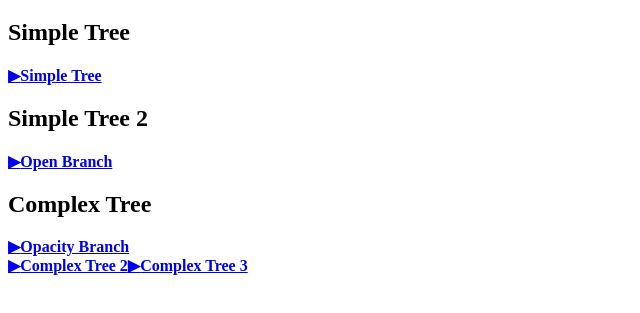
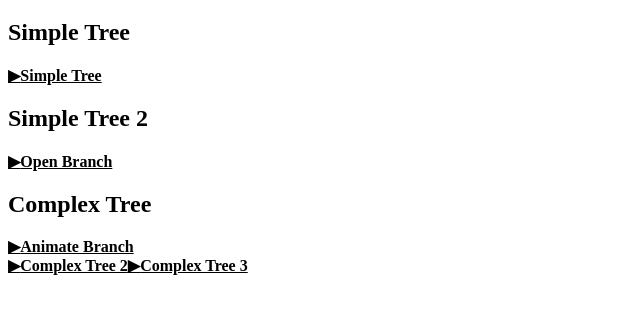
Before and after one commit to anhr/TreeElement, a plain HTML site: page index.html in a window 1280 px wide. Shown: the part 205-518 px from the top of the page, without its empty margins (0-640 px from the left). Drawn offline with Linux system fonts and the light colour scheme.

Commit message:
TreeElement project

```diff
--- a/index.html
+++ b/index.html
@@ -5,84 +5,9 @@
     <meta charset="utf-8" />
     <title>Tree Element</title>
     <meta name="author" content="Andrej Hristoliubov anhr@mail.ru">
-    <style>
-        .branchLeft {
-            margin-left: 10px;
-        }
-
-        /* thanks to http://jsfiddle.net/FtL6G/ */
-        .b-toggle {
-            opacity: 0;
-            max-height: 0;
-            overflow: auto;/*hidden;*/
-            -moz-transition: opacity 1s, max-height 1s;
-            -ms-transition: opacity 1s, max-height 1s;
-            transition: opacity 1s, max-height 1s;
-            _display: none;
-        }
-        .expanded {
-            max-height: 1000px;
-            opacity: 1;
-            _display: block;
-        }
-    </style>
-
+    <link rel="stylesheet" href="myTreeView.css" type="text/css">
+    <script type="text/javascript" src="myTreeView.js"></script>
     <script type="text/javascript">
-        var myBranch = {
-            create: function (name, params, title, tagName) {
-                var el = document.createElement((typeof tagName == 'undefined') ? "div" : tagName);
-                el.innerHTML =
-                    '<a href="#" onclick="javascript: myBranch.onclickBranch(this)" ' + (((typeof title == 'undefined') || title == '') ? '' : 'title="' + title + '"') + '>'
-                        + '<b>'
-                            + '<span class="triangle">▶</span>'
-                            + '<span class="name">' + name + '</span>'
-                        + '</b>'
-                    + '</a>'
-                ;
-                var elA = el.querySelector('a');
-                elA.params = params;
-                return el;
-            },
-            onclickBranch: function (a) {
-                consoleLog("onclickBranch()");
-                var elBranch = a.parentElement.querySelector('.branch')
-                var triangle;
-                var isOpened = elBranch ?
-                    (
-                        (elBranch.className.indexOf('b-toggle') == -1) ?
-                        true :
-                        ((elBranch.className.indexOf(' expanded') != -1) ? true : false)
-                    )
-                    : false;
-                if (isOpened) {
-                    if (a.branchElement.className.indexOf('b-toggle') != -1)
-                        a.branchElement.className = a.branchElement.className.replace(' expanded', '');
-                    else a.parentElement.removeChild(elBranch);
-                    triangle = '▶';
-                    isOpened = false;
-                    if (typeof a.params.onCloseBranch != 'undefined')
-                        a.params.onCloseBranch(a);
-                } else {
-                    if (typeof a.branchElement == 'undefined')
-                        a.branchElement = a.params.createBranch();
-                    if (!elBranch) {
-                        if (a.branchElement.className.indexOf(' branch') == -1)
-                            a.branchElement.className += ' branch';
-                        a.parentElement.appendChild(a.branchElement);
-                    }
-
-                    if (a.branchElement.className.indexOf('b-toggle') != -1)
-                        a.branchElement.className += ' expanded';
-
-                    triangle = '▼';
-                    isOpened = true;
-                    if (typeof a.params.onOpenBranch != 'undefined')
-                        a.params.onOpenBranch(a);
-                }
-                a.querySelector('.triangle').innerHTML = triangle;
-                return isOpened;
-            }
-        }
         function consoleLog(message) { console.log(message); }
         function consoleError(message) {
             alert(message);
@@ -110,14 +35,17 @@
     <div id="SimpleTree"></div>
     <script type="text/javascript">
         try{
-            document.getElementById("SimpleTree").appendChild(myBranch.create("Simple Tree",
-                //params
+            document.getElementById("SimpleTree").appendChild(myTreeView.createBranch(
+                {
+                    name: "Simple Tree",
+                    params:
                     {
                         createBranch: function () {
                             var el = document.createElement("div");
                             el.className = "branchLeft";
                             el.innerText = "Branch";
                             return el;
+                        }
                     }
                 }));
         } catch (e) {
@@ -130,8 +58,10 @@
     <div id="SimpleTree2"></div>
     <script type="text/javascript">
         try {
-            document.getElementById("SimpleTree2").appendChild(myBranch.create("Open Branch",
-                //params
+            document.getElementById("SimpleTree2").appendChild(myTreeView.createBranch(
+                {
+                    name: "Open Branch",
+                    params:
                     {
                         createBranch: function () {
                             var el = document.createElement("div");
@@ -141,6 +71,7 @@
                         },
                         onOpenBranch: function (a) { a.querySelector(".name").innerText = "Close Branch"; },
                         onCloseBranch: function (a) { a.querySelector(".name").innerText = "Open Branch"; }
+                    }
                 }));
         } catch (e) {
             consoleError(e.message);
@@ -152,18 +83,22 @@
     <div id="ComplexTree"></div>
     <script type="text/javascript">
         try {
-            var tree = [
+            myTreeView.createTree(
+                document.getElementById("ComplexTree"),
+                [
                     {
-                    name: "Opacity Branch",
+                        name: "Animate Branch",
                         branch: "branch 1",
-                    className: "b-toggle",
+                        animate: true,
                         tree: [
                             {
                                 name: "tree 2.1",
+                                animate: true,
                                 tree: [
                                     {
                                         name: "tree 2.2",
-                                    branch: "branch 2.2"
+                                        branch: "branch 2.2",
+                                        animate: true
                                     }
                                 ]
                             }
@@ -186,43 +121,8 @@
                         title: "inline-element",
                         tagName: "span"
                     }
-            ];
-            function appendBranch(elTree, branch) {
-                elTree.appendChild(myBranch.create(branch.name,
-                    //params
-                    {
-                        createBranch: function () {
-                            if (typeof branch.branch == "function")
-                                return branch.branch();
-                            else {
-                                var el = document.createElement("div");
-                                el.className = "branchLeft" + (branch.className ? " " + branch.className : "");
-                                var res = false;
-                                if (typeof branch.branch == "string") {
-                                    el.innerText = branch.branch;
-                                    res = true;
-                                }
-                                if (this.tree) {
-                                    this.tree.forEach(function (branch) {
-                                        appendBranch(el, branch);
-                                    });
-                                    res = true;
-                                }
-                                if (!res)
-                                    consoleError("Invalid branch");
-                                return el;
-                            }
-                        },
-                        tree: branch.tree
-                    },
-                    branch.title,
-                    branch.tagName
-                ));
-            }
-            var elComplexTree = document.getElementById("ComplexTree");
-            tree.forEach(function (branch) {
-                appendBranch(elComplexTree, branch)
-            });
+                ]
+            );
         } catch (e) {
             consoleError(e.message);
         }
--- /dev/null
+++ b/myTreeView.css
@@ -0,0 +1,24 @@
+.treeView {
+	cursor: pointer;
+    font-weight: bold;
+    text-decoration: underline;
+}
+.branchLeft {
+    margin-left: 10px;
+}
+
+/* thanks to http://jsfiddle.net/FtL6G/ */
+.b-toggle {
+    opacity: 0;
+    max-height: 0;
+    overflow: auto;/*hidden;*/
+    -moz-transition: opacity 1s, max-height 1s;
+    -ms-transition: opacity 1s, max-height 1s;
+    transition: opacity 1s, max-height 1s;
+    _display: none;
+}
+.expanded {
+    max-height: 1000px;
+    opacity: 1;
+    _display: block;
+}
--- /dev/null
+++ b/myTreeView.js
@@ -0,0 +1,113 @@
+/**
+ * JavaScript source code
+ * Author: Andrej Hristoliubov
+ * email: anhr@mail.ru
+ * About me: http://anhr.ucoz.net/AboutMe/
+ * source: https://github.com/anhr/WebFeatures
+ * Licences: GPL, The MIT License (MIT)
+ * Copyright: (c) 2015 Andrej Hristoliubov
+ *
+ * Permission is hereby granted, free of charge, to any person obtaining a copy of this software and associated documentation files (the "Software"), to deal in the Software without restriction, including without limitation the rights to use, copy, modify, merge, publish, distribute, sublicense, and/or sell copies of the Software, and to permit persons to whom the Software is furnished to do so, subject to the following conditions:
+ * The above copyright notice and this permission notice shall be included in all copies or substantial portions of the Software.
+ * THE SOFTWARE IS PROVIDED "AS IS", WITHOUT WARRANTY OF ANY KIND, EXPRESS OR IMPLIED, INCLUDING BUT NOT LIMITED TO THE WARRANTIES OF MERCHANTABILITY, FITNESS FOR A PARTICULAR PURPOSE AND NONINFRINGEMENT. IN NO EVENT SHALL THE AUTHORS OR COPYRIGHT HOLDERS BE LIABLE FOR ANY CLAIM, DAMAGES OR OTHER LIABILITY, WHETHER IN AN ACTION OF CONTRACT, TORT OR OTHERWISE, ARISING FROM, OUT OF OR IN CONNECTION WITH THE SOFTWARE OR THE USE OR OTHER DEALINGS IN THE SOFTWARE.
+ *
+ * Revision:
+ *  2017-05-29, :
+ *       + init.
+ *
+ */
+var myTreeView = {
+    createTree: function (elTree, tree) {
+        tree.forEach(function (branch) {
+            myTreeView.appendBranch(elTree, branch)
+        });
+    },
+    createBranch: function (options)
+    {
+        var el = document.createElement((typeof options.tagName == 'undefined') ? "div" : options.tagName);
+        el.innerHTML =
+            '<span class="treeView" onclick="javascript: myTreeView.onclickBranch(this)" '
+                    + ((typeof options.title == 'undefined') ? '' : 'title="' + options.title + '"') + '>'
+                + '<span class="triangle">▶</span>'
+                + '<span class="name">' + options.name + '</span>'
+            + '</span>'
+        ;
+        var elA = el.querySelector('.treeView');
+        elA.params = options.params;
+        return el;
+    },
+    onclickBranch: function (a) {
+        consoleLog("onclickBranch()");
+        var elBranch = a.parentElement.querySelector('.branch')
+        var triangle;
+        var isOpened = elBranch ?
+            (
+                (elBranch.className.indexOf('b-toggle') == -1) ?
+                true :
+                ((elBranch.className.indexOf(' expanded') != -1) ? true : false)
+            )
+            : false;
+        if (isOpened) {
+            if (a.branchElement.className.indexOf('b-toggle') != -1)
+                a.branchElement.className = a.branchElement.className.replace(' expanded', '');
+            else a.parentElement.removeChild(elBranch);
+            triangle = '▶';
+            isOpened = false;
+            if (typeof a.params.onCloseBranch != 'undefined')
+                a.params.onCloseBranch(a);
+        } else {
+            if (typeof a.branchElement == 'undefined')
+                a.branchElement = a.params.createBranch();
+            if (!elBranch) {
+                if (a.branchElement.className.indexOf(' branch') == -1)
+                    a.branchElement.className += ' branch';
+                a.parentElement.appendChild(a.branchElement);
+            }
+
+            if (a.branchElement.className.indexOf('b-toggle') != -1)
+                a.branchElement.className += ' expanded';
+
+            triangle = '▼';
+            isOpened = true;
+            if (typeof a.params.onOpenBranch != 'undefined')
+                a.params.onOpenBranch(a);
+        }
+        a.querySelector('.triangle').innerHTML = triangle;
+        return isOpened;
+    },
+    appendBranch: function (elTree, branch) {
+        elTree.appendChild(myTreeView.createBranch(
+            {
+                name: branch.name,
+                params:
+                {
+                    createBranch: function () {
+                        if (typeof branch.branch == "function")
+                            return branch.branch();
+                        else {
+                            var el = document.createElement("div");
+                            el.className = "branchLeft" + (branch.animate ? " b-toggle" : "");
+                            var res = false;
+                            if (typeof branch.branch == "string") {
+                                el.innerText = branch.branch;
+                                res = true;
+                            }
+                            if (this.tree) {
+                                this.tree.forEach(function (branch) {
+                                    myTreeView.appendBranch(el, branch);
+                                });
+                                res = true;
+                            }
+                            if (!res)
+                                consoleError("Invalid branch");
+                            return el;
+                        }
+                    },
+                    tree: branch.tree
+                },
+                title: branch.title,
+                tagName: branch.tagName
+            }
+        ));
+    }
+}
```
Also changed, not shown: 2 other files. Lines whose indentation alone changed are shown as unchanged.
